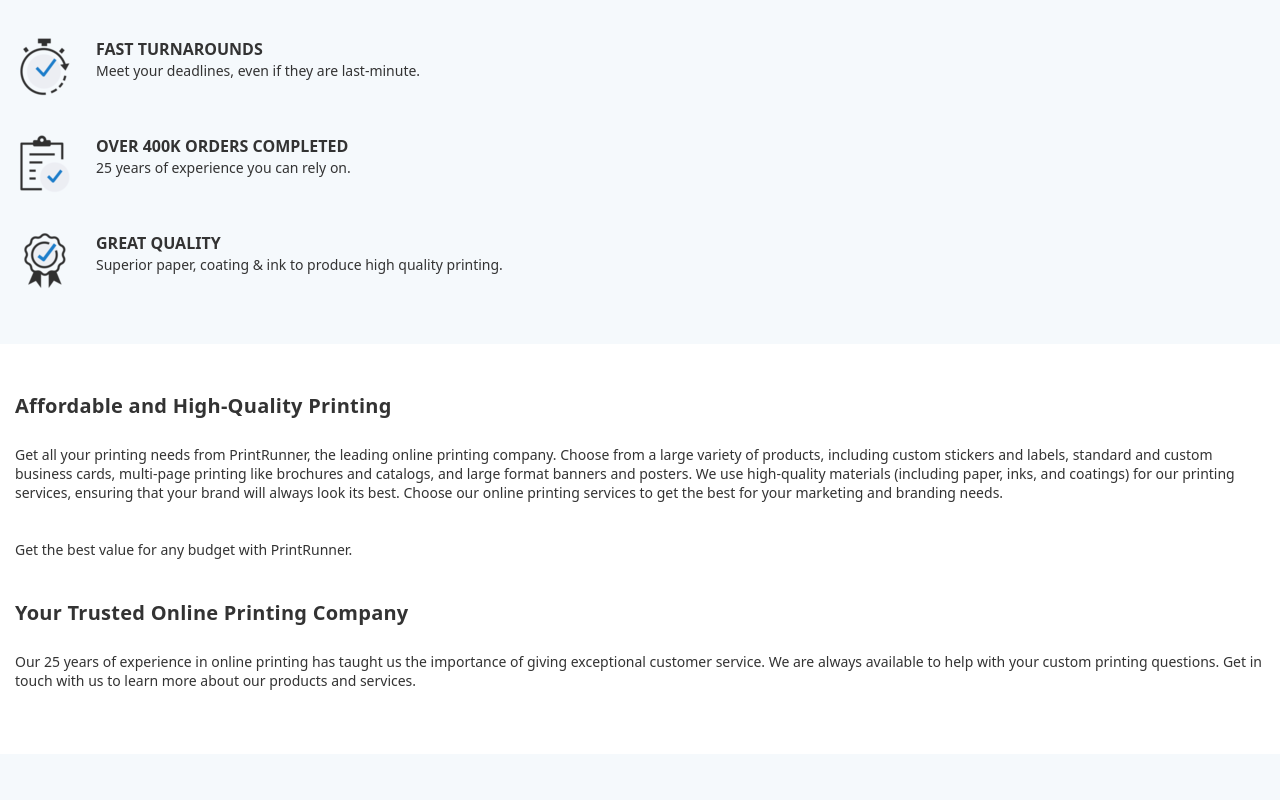
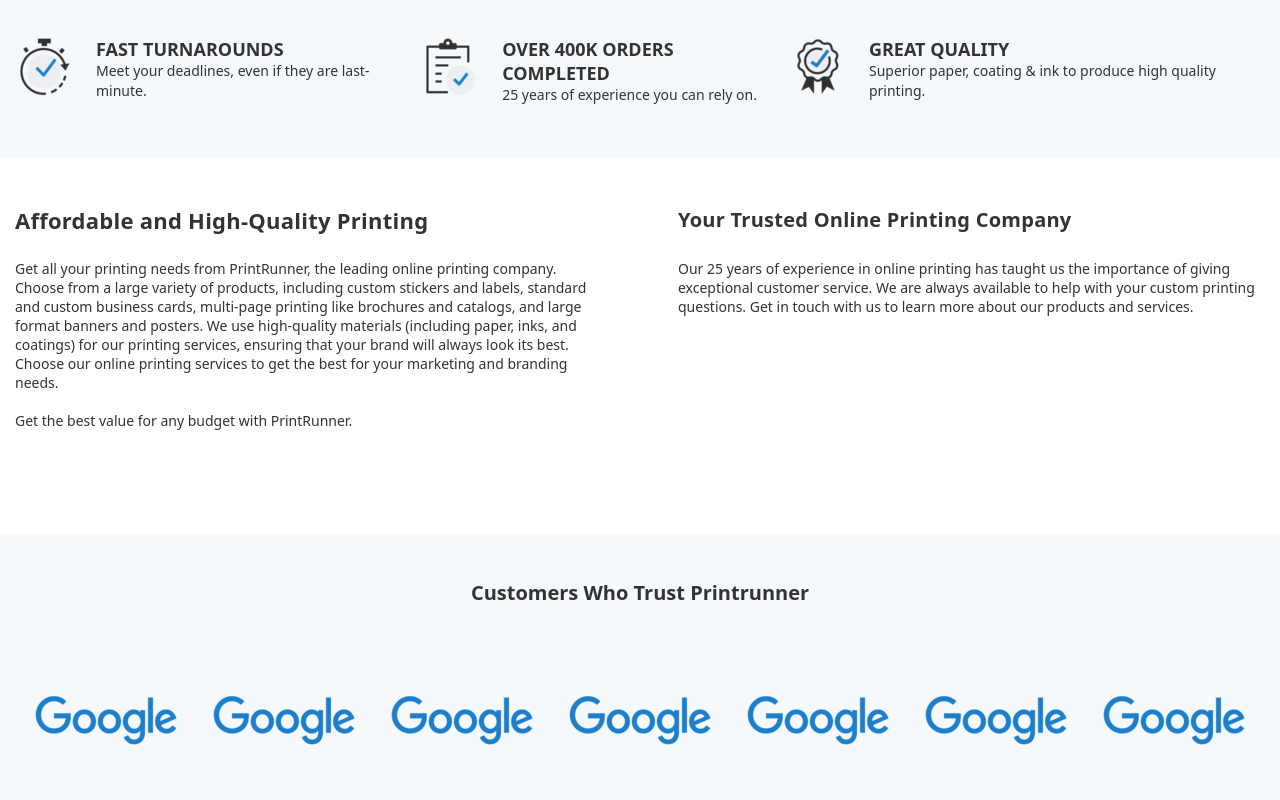
Before and after one commit to exzerth/PrintRunner, a Next.js app: page / in a window 1280 px wide. Shown: the part 1540-2340 px from the top of the page. Built offline with nearby package versions, Linux system fonts and the light colour scheme.

Commit message:
homepage fully responsive

```diff
--- a/components/Clients.jsx
+++ b/components/Clients.jsx
@@ -4,8 +4,8 @@
 const Clients = () => {
   return (
     <>
-    <div className="container px-[15px] text-gray20 bg-bgcolor pt-[45px] pb-4 mb-12">
-        <div className="clients">
+    <div className="w-[100%] px-[15px] text-gray20 bg-bgcolor pt-[45px] pb-4 mb-12">
+        <div className="clients container mx-auto">
             <div className="font-semibold text-xl mb-[78px] text-center">Customers Who Trust Printrunner</div>
             <div className="container">
                 <div className="flex flex-row flex-wrap justify-center">
--- a/components/FeaturedProducts.jsx
+++ b/components/FeaturedProducts.jsx
@@ -4,7 +4,7 @@
 const FeaturedProducts = () => {
   return (
     <>
-    <div className="container px-[15px] md:px-[24px] mb-5 md:pb-[56px]">
+    <div className="container mx-auto px-[15px] md:px-[24px] mb-5 md:pb-[56px]">
         <div className="font-semibold text-center text-gray20 text-xl mb-6 md:text-[26px]">Featured Products</div>
         <div className="flex flex-wrap justify-center w-full">
             <div className="columns-2 md:columns-3 w-full">
--- a/components/Footer.jsx
+++ b/components/Footer.jsx
@@ -6,7 +6,7 @@
   return (
     <>
     <footer className="bg-[#ebeef3] text-center py-[40px] text-gray20">
-        <div className="px-[15px] md:px-[24px] lg:flex lg:justify-between">
+        <div className="container mx-auto px-[15px] md:px-[24px] lg:flex lg:justify-between">
             <div className="boxup flex flex-col md:flex-row items-center md:items-start lg:w-[65%]">
                 <div className="boxup-box flex flex-col grow items-center md:items-start basis-auto mb-[40px]">
                     <div className="font-bold mb-4 text-lg">Products & Services</div>
--- a/components/HomeBanner.js
+++ b/components/HomeBanner.js
@@ -15,7 +15,7 @@
 
         <Image
           src={desktopBanner}
-          className="hidden md:block h-[256px] lg:h-[320px]"
+          className="hidden w-[100%] md:block h-[256px] lg:h-[320px]"
           alt=""
         />
 
@@ -23,7 +23,9 @@
           <h1 className="text-2xl text-[#0f4c8d] font-bold my-2.5 lg:text-[2rem]">
             Get Ready Before the Rush
           </h1>
-          <div className="subtitle hidden lg:block lg:mb-[10px] lg:max-w-[333px] lg:text-[1rem] lg:text-gray20">Warm up your holiday products with these essentials</div>
+          <div className="subtitle hidden lg:block lg:mb-[10px] lg:max-w-[333px] lg:text-[1rem] lg:text-gray20">
+            Warm up your holiday products with these essentials
+          </div>
           <a
             className="bg-[#ff9b00] text-white font-bold text-lg p-[15px] md:py-[12px] min-w-[160px] min-h-[48px] rounded inline-block md:text-center"
             href="#shop"
--- a/components/Mission.jsx
+++ b/components/Mission.jsx
@@ -1,18 +1,18 @@
 const Mission = () => {
   return (
     <>
-    <div className="container px-[15px] text-gray20 pb-4 mb-12">
-        <div className="">
-            <div className="mb-10">
-                <div className="text-center font-bold text-xl mb-[25px] tracking-[.25px] md:text-start">Affordable and High-Quality Printing</div>
+    <div className="container mx-auto px-[15px] text-gray20 pb-4 mb-12">
+        <div className="lg:columns-2">
+            <div className="mb-10 lg:inline-block pr-[30px]">
+                <div className="text-center font-bold text-xl mb-[25px] tracking-[.25px] md:text-start lg:text-[22px]">Affordable and High-Quality Printing</div>
                 <div className="text-center font-normal text-sm leading-[19px] md:text-start">
                     <p>Get all your printing needs from PrintRunner, the leading online printing company. Choose from a large variety of products, including custom stickers and labels, standard and custom business cards, multi-page printing like brochures and catalogs, and large format banners and posters. We use high-quality materials (including paper, inks, and coatings) for our printing services, ensuring that your brand will always look its best. Choose our online printing services to get the best for your marketing and branding needs.</p>
                     <br />
-                    <br />
+                    <br className="lg:hidden"/>
                     <p>Get the best value for any budget with PrintRunner.</p>
                 </div>
             </div>
-            <div className="vision">
+            <div className="vision pl-[30px]">
                 <div className="text-center font-bold text-xl mb-[25px] tracking-[.25px] md:text-start">Your Trusted Online Printing Company</div>
                 <div className="text-center font-normal text-sm leading-[19px] md:text-start">
                     <p>Our 25 years of experience in online printing has taught us the importance of giving exceptional customer service. We are always available to help with your custom printing questions. Get in touch with us to learn more about our products and services.</p>
--- a/components/Promised.jsx
+++ b/components/Promised.jsx
@@ -6,26 +6,26 @@
 const Promised = () => {
   return (
     <>
-    <div className="container px-[15px] text-gray20 bg-bgcolor pt-[45px] pb-4 mb-12">
+    <div className="w-full px-[15px] text-gray20 bg-bgcolor pt-[45px] pb-4 mb-12 lg:flex lg:justify-center lg:gap-[10px]">
         <div className="promises">
             <div className="flex align-center mb-[37px]">
                 <div className="mr-[21px]">
-                    <Image src={fastTurnImg} alt=""/>
+                    <Image src={fastTurnImg} className="max-w-none" alt=""/>
                 </div>
                 <div className="text">
-                    <div className="text-base font-bold">FAST TURNAROUNDS</div>
-                    <div className="text-sm font-normal">Meet your deadlines, even if they are last-minute.</div>
+                    <div className="text-base font-bold lg:text-[18px]">FAST TURNAROUNDS</div>
+                    <div className="text-sm font-normal lg:text-[14px]">Meet your deadlines, even if they are last-minute.</div>
                 </div>
             </div>
         </div>
         <div className="promises">
             <div className="flex align-center mb-[37px]">
                 <div className="mr-[21px]">
-                    <Image src={detailedImg} alt=""/>
+                    <Image src={detailedImg} className="max-w-none" alt=""/>
                 </div>
                 <div className="text">
-                    <div className="text-base font-bold">OVER 400K ORDERS COMPLETED</div>
-                    <div className="text-sm font-normal">25 years of experience you can rely on.</div>
+                    <div className="text-base font-bold lg:text-[18px]">OVER 400K ORDERS COMPLETED</div>
+                    <div className="text-sm font-normal lg:text-[14px]">25 years of experience you can rely on.</div>
                 </div>
             </div>
         </div>
@@ -35,8 +35,8 @@
                     <Image src={qualityImg} className="max-w-none" alt=""/>
                 </div>
                 <div className="text">
-                    <div className="text-base font-bold">GREAT QUALITY</div>
-                    <div className="text-sm font-normal">Superior paper, coating & ink to produce high quality printing.</div>
+                    <div className="text-base font-bold lg:text-[18px]">GREAT QUALITY</div>
+                    <div className="text-sm font-normal lg:text-[14px]">Superior paper, coating & ink to produce high quality printing.</div>
                 </div>
             </div>
         </div>
--- a/pages/index.js
+++ b/pages/index.js
@@ -9,7 +9,7 @@
   return (
     <>
       <Meta />
-      <div className="flex items-center relative mb-6">
+      <div className="container mx-auto flex items-center relative mb-6">
         <HomeBanner />
       </div>
       <FeaturedProducts />
```
